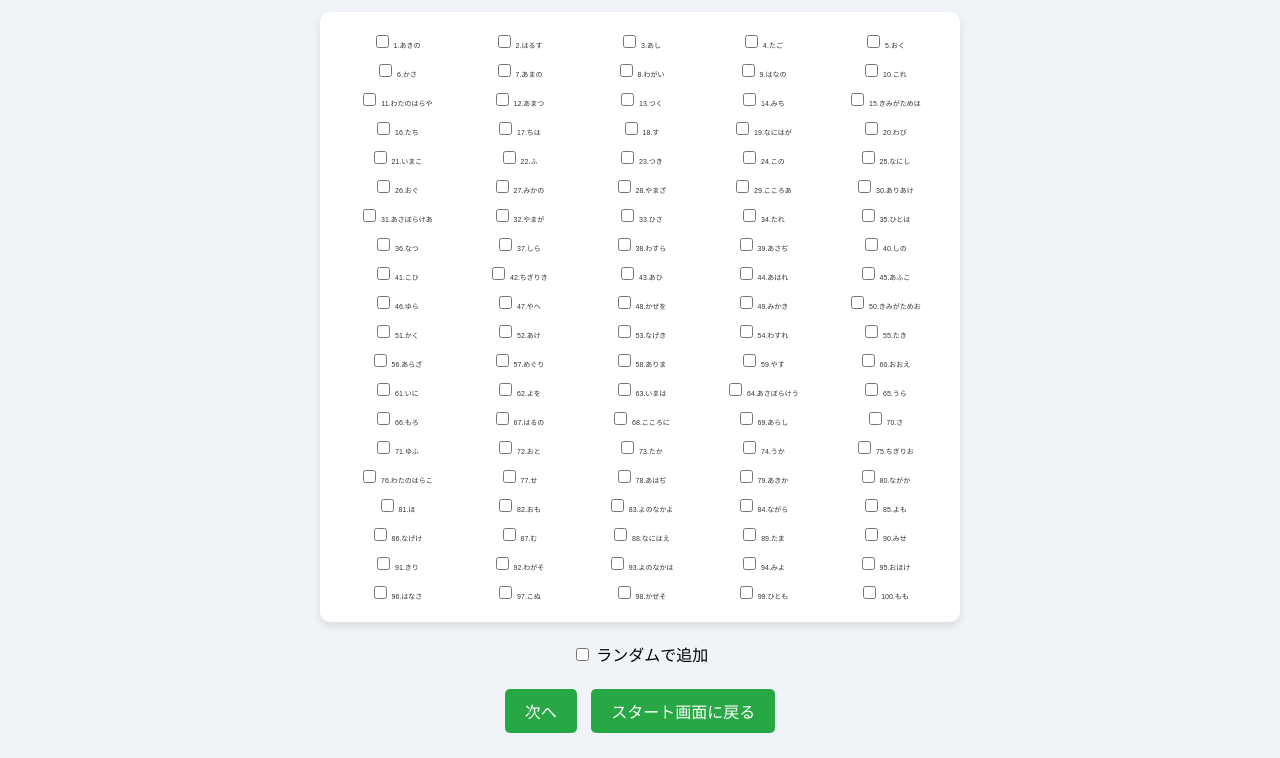
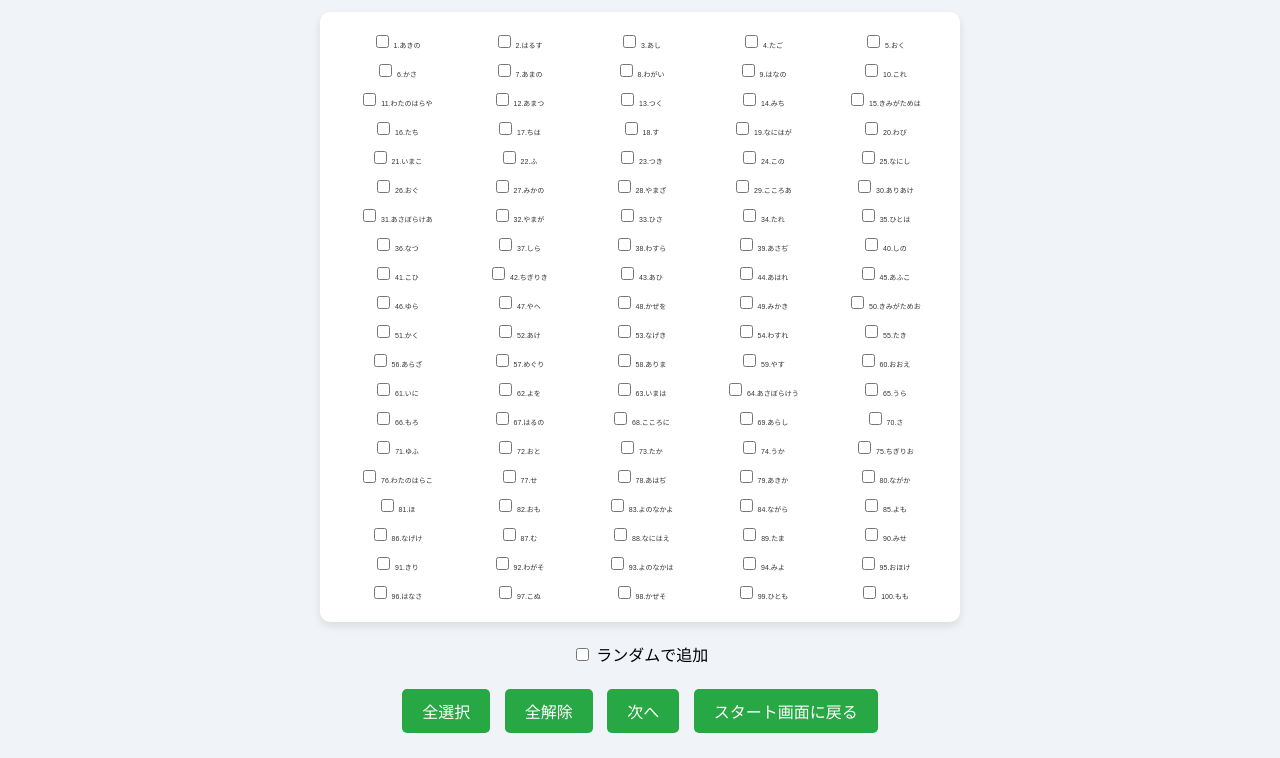
Before and after one commit to Suigyoku2001/yomiageapp, a plain HTML site: page choose_num.html in a window 1280 px wide. Shown: the part 97-855 px from the top of the page. Drawn offline with Linux system fonts and the light colour scheme.

Commit message:
Update choose_num.html

```diff
--- a/choose_num.html
+++ b/choose_num.html
@@ -177,6 +177,11 @@
 </body>
         <div class="button-container">
             <label><input type="checkbox" id="randomCheck"> ランダムで追加</label><br><br>
+
+            <button onclick="selectAll()">全選択</button>
+            <button onclick="deselectAll()">全解除</button>
+
+
             <button type="button" onclick="goToNextPage()">次へ</button>
             <button type="button" onclick="goToStartPage()">スタート画面に戻る</button>
         </div>
@@ -185,6 +190,15 @@
     <script>
         function goToStartPage() {
             window.location.href = 'index.html';
+        }
+
+
+        function selectAll() {
+            document.querySelectorAll('input[name="option"]').forEach(cb => cb.checked = true);
+        }
+
+        function deselectAll() {
+            document.querySelectorAll('input[name="option"]').forEach(cb => cb.checked = false);
         }
 
         function goToNextPage() {
```
